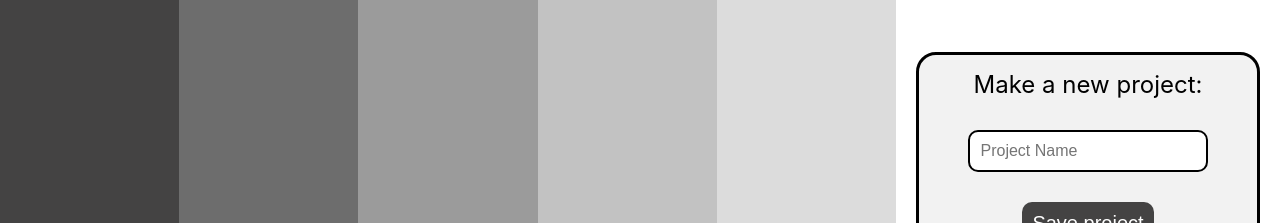
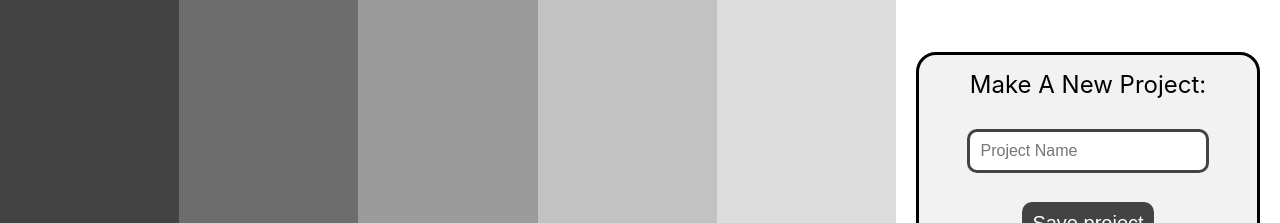
Before and after one commit to adamsjr8576/palette-picker-fe, a React (Create React App) app: page / in a window 1280 px wide. Shown: the part 257-480 px from the top of the page. Built offline with nearby package versions, Linux system fonts and the light colour scheme; no server answers.

Commit message:
Add mapStateToProps to projectForm to bring in colors based on currentPalette

```diff
--- a/src/Containers/ProjectForm/ProjectForm.js
+++ b/src/Containers/ProjectForm/ProjectForm.js
@@ -4,7 +4,7 @@ import { addProject } from '../../actions/index';
 import './ProjectForm.scss';
 import { postProject, getProjectById } from '../../apiCalls';
 
-export const ProjectForm = ({ addProject }) => {
+export const ProjectForm = ({ addProject, currentPalette }) => {
 
   const [ newProject, setNewProject] = useState('');
 
@@ -28,17 +28,23 @@ export const ProjectForm = ({ addProject }) => {
     });
   }
 
+  let outlineColor = '#017DF1';
+  if (currentPalette.length) {
+    outlineColor = currentPalette[0].color;
+  }
+
   return(
     <form className='project-form'>
-      <label for='make-project' className='project-name-label'>Make a new project:</label>
+      <label for='make-project' className='project-name-label'>Make A New Project:</label>
       <input
         className='input-make-project'
         aria-label='name-project-input'
         placeholder='Project Name'
-        maxLength='30'
+        maxLength='20'
         type='text'
         value={newProject}
         onChange={ e => setNewProject(e.target.value) }
+        style={{border: `3px solid ${outlineColor}`}}
       />
       <button type='button' className='save-project-btn' role='button' onClick={ e => handleSubmit(e) }>Save project</button>
     </form>
@@ -49,4 +55,8 @@ export const mapDispatchToProps = dispatch => ({
   addProject: projectName => dispatch( addProject(projectName) )
 });
 
-export default connect(null, mapDispatchToProps)(ProjectForm);
+export const mapStateToProps = state => ({
+  currentPalette: state.currentPalette
+});
+
+export default connect(mapStateToProps, mapDispatchToProps)(ProjectForm);
```
